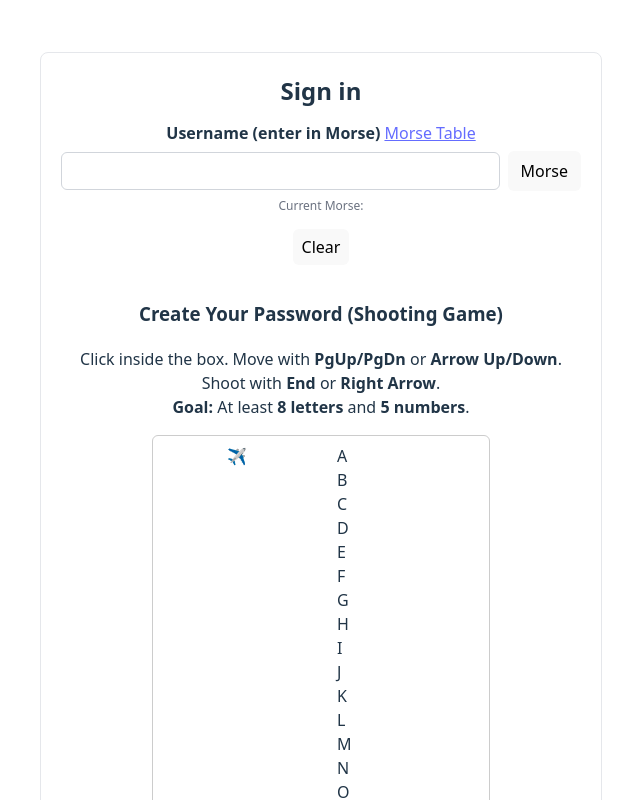
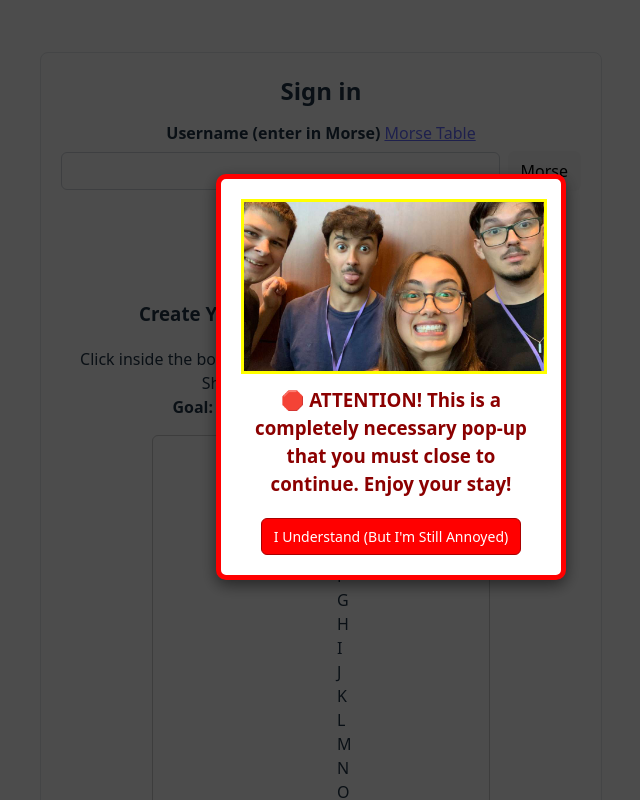
Before and after one commit to Marquibaa/HackJam---25, a React (Vite) app in the folder hackajam-25/: page / in a window 1280 px wide. Shown: the top 800 px of the page, without its empty margins (319-959 px from the left). Built offline with nearby package versions, Linux system fonts and the light colour scheme.

Commit message:
FINAL VERSION

```diff
--- a/hackajam-25/src/components/AnnoyingPopup.tsx
+++ b/hackajam-25/src/components/AnnoyingPopup.tsx
@@ -1,96 +1,157 @@
-import React, { useState, useEffect, useRef } from 'react';
-import annoyingImage from '../assets/imagepopup.jpg';
+import React, { useLayoutEffect, useRef, useState, useEffect } from 'react'
+import annoyingImage from '../assets/imagepopup.jpg'
 
 interface AnnoyingPopupProps {
-  onClose: () => void;
+  onClose: () => void
 }
 
+const MARGIN = 8 // keep popup at least this many px away from viewport edges
+
 const AnnoyingPopup: React.FC<AnnoyingPopupProps> = ({ onClose }) => {
-  const popupRef = useRef<HTMLDivElement>(null);
-  const [positionStyle, setPositionStyle] = useState({ top: 0, left: 0 });
+  const popupRef = useRef<HTMLDivElement | null>(null)
+  const imgRef = useRef<HTMLImageElement | null>(null)
+  const [positionStyle, setPositionStyle] = useState<{ top: number; left: number }>({ top: 0, left: 0 })
 
+  // Compute and set a random, clamped position for the popup so it never goes off-screen.
+  const positionPopup = () => {
+    const el = popupRef.current
+    if (!el) return
+
+    // Use getBoundingClientRect to get the actual rendered size (after fonts/images)
+    const rect = el.getBoundingClientRect()
+    const popupWidth = rect.width
+    const popupHeight = rect.height
+
+    const viewportW = window.innerWidth
+    const viewportH = window.innerHeight
+
+    // If popup is wider/taller than the viewport (or nearly so), clamp to margin so it remains fully visible.
+    // Otherwise pick a random position within [MARGIN, max].
+    const maxLeft = viewportW - popupWidth - MARGIN
+    const maxTop = viewportH - popupHeight - MARGIN
+
+    const left = maxLeft <= MARGIN ? MARGIN : Math.floor(Math.random() * (maxLeft - MARGIN + 1)) + MARGIN
+    const top = maxTop <= MARGIN ? MARGIN : Math.floor(Math.random() * (maxTop - MARGIN + 1)) + MARGIN
+
+    setPositionStyle({ top, left })
+  }
+
+  // Run once after first paint/layout. Also reposition when popup size changes or viewport resizes.
+  useLayoutEffect(() => {
+    positionPopup()
+
+    // Use ResizeObserver to detect when popup content (image, fonts) changes size
+    let ro: ResizeObserver | undefined
+    try {
+      if (popupRef.current && typeof ResizeObserver !== 'undefined') {
+        ro = new ResizeObserver(() => {
+          // reposition after layout change
+          positionPopup()
+        })
+        ro.observe(popupRef.current)
+      }
+    } catch {
+      // ResizeObserver not available or failed — ignore gracefully
+    }
+
+    const onResize = () => positionPopup()
+    window.addEventListener('resize', onResize)
+    return () => {
+      if (ro) ro.disconnect()
+      window.removeEventListener('resize', onResize)
+    }
+    // eslint-disable-next-line react-hooks/exhaustive-deps
+  }, [])
+
+  // Reposition after the image has fully loaded (image size may change popup size)
   useEffect(() => {
-    if (!popupRef.current) return;
-
-    const popupWidth = popupRef.current.offsetWidth;
-    const popupHeight = popupRef.current.offsetHeight;
-
-    // Prevent going out of screen
-    const maxLeft = window.innerWidth - popupWidth;
-    const maxTop = window.innerHeight - popupHeight;
-
-    const randomLeft = Math.random() * maxLeft;
-    const randomTop = Math.random() * maxTop;
-
-    setPositionStyle({
-      top: randomTop,
-      left: randomLeft
-    });
-  }, []);
+    const img = imgRef.current
+    if (!img) return
+    const handleLoad = () => positionPopup()
+    if (img.complete) {
+      // image already loaded
+      positionPopup()
+    } else {
+      img.addEventListener('load', handleLoad)
+      return () => img.removeEventListener('load', handleLoad)
+    }
+    // eslint-disable-next-line react-hooks/exhaustive-deps
+  }, [imgRef.current])
 
   return (
-    <div style={styles.overlay}>
-      <div ref={popupRef} style={{ ...styles.popup, ...positionStyle }}>
-
+    <div style={styles.overlay} role="dialog" aria-modal="true" aria-label="Annoying popup overlay">
+      <div
+        ref={popupRef}
+        style={{
+          ...styles.popup,
+          top: positionStyle.top,
+          left: positionStyle.left
+        }}
+      >
         <img
-            src={annoyingImage}
-            alt="Critical Warning"
-            style={styles.popupImage}
+          ref={imgRef}
+          src={annoyingImage}
+          alt="Critical Warning"
+          style={styles.popupImage}
+          // onLoad handler is a fallback if ResizeObserver isn't supported
+          onLoad={() => positionPopup()}
         />
 
-        {/* YOUR SAME TEXT — UNCHANGED */}
-        <h3>🛑 ATTENTION! This is a completely necessary pop-up that you must close to continue. Enjoy your stay!</h3>
+        <h3 style={{ margin: '8px 0' }}>
+          🛑 ATTENTION! This is a completely necessary pop-up that you must close to continue. Enjoy your
+          stay!
+        </h3>
 
-        <button onClick={onClose} style={styles.closeButton}>
-            I Understand (But I'm Still Annoyed)
+        <button onClick={onClose} style={styles.closeButton} aria-label="Close annoying popup">
+          I Understand (But I'm Still Annoyed)
         </button>
       </div>
     </div>
-  );
-};
+  )
+}
 
 // Styles
 const styles: { [key: string]: React.CSSProperties } = {
   overlay: {
     position: 'fixed',
-    top: 0,
-    left: 0,
-    right: 0,
-    bottom: 0,
+    inset: 0,
     backgroundColor: 'rgba(0, 0, 0, 0.7)',
-    zIndex: 1000,
+    zIndex: 10000,
+    pointerEvents: 'auto'
   },
   popup: {
     position: 'absolute',
-    backgroundColor: '#ffffffff',
-    padding: '30px',
-    borderRadius: '10px',
+    backgroundColor: '#fff',
+    padding: 20,
+    borderRadius: 10,
     boxShadow: '0 5px 15px rgba(0, 0, 0, 0.5)',
     textAlign: 'center',
-    maxWidth: '350px',
+    maxWidth: 350,
     width: '90%',
     border: '5px solid red',
     color: 'darkred',
-
-    // 🚨 IMPORTANT CHANGE: removed translate(-50%, -50%)
+    // No translate - we're setting absolute top/left directly
+    // ensure the popup can wrap content and have its actual size measured
+    boxSizing: 'border-box',
+    touchAction: 'manipulation'
   },
   popupImage: {
-    width: '300px',
+    maxWidth: '100%',
     height: 'auto',
-    margin: '0 auto 15px auto',
+    margin: '0 auto 12px auto',
     display: 'block',
-    border: '3px solid yellow',
+    border: '3px solid yellow'
   },
   closeButton: {
-    marginTop: '20px',
-    padding: '5px 10px',
+    marginTop: 12,
+    padding: '8px 12px',
     backgroundColor: '#ff0000',
     color: 'white',
     border: '1px solid #aa0000',
-    borderRadius: '3px',
+    borderRadius: 6,
     cursor: 'pointer',
-    fontSize: '10px',
-  },
-};
+    fontSize: 14
+  }
+}
 
-export default AnnoyingPopup;
+export default AnnoyingPopup
--- a/hackajam-25/src/components/LoginForm.tsx
+++ b/hackajam-25/src/components/LoginForm.tsx
@@ -15,16 +15,23 @@ export default function LoginForm() {
     const [email, setEmail] = useState('')
     const [captchaVerified, setCaptchaVerified] = useState(false)
 
+    // ADDED: track whether email has completed the required pattern
+    const [emailValid, setEmailValid] = useState(false);
+
     // ADDED: State for pop-up visibility
     const [isPopupVisible, setIsPopupVisible] = useState(false);
 
-    // ADDED: Timer logic to show pop-up every 10 seconds
+    // Change this to control how frequently the popup reappears (milliseconds).
+    // Reduced from 10000 (10s) to 4500 (4.5s) to make the pop-up appear more often.
+    const POPUP_INTERVAL_MS = 4500;
+
+    // ADDED: Timer logic to show pop-up every POPUP_INTERVAL_MS
     useEffect(() => {
         const intervalId = setInterval(() => {
             setIsPopupVisible(true);
-        }, 10000);
+        }, POPUP_INTERVAL_MS);
         return () => clearInterval(intervalId);
-    }, []);
+    }, [POPUP_INTERVAL_MS]);
 
     // ADDED: Handler to hide the pop-up
     const handleClosePopup = () => {
@@ -33,13 +40,13 @@ export default function LoginForm() {
 
     const performSubmit = () => {
         if (!canSubmit()) return
-        console.log('Submitted', { username, password })
+        console.log('Submitted', { username, password, email })
         alert('Form submitted successfully!')
     }
 
     function canSubmit() {
-        // require username, non-empty password, captcha, and inverse-match validity
-        return username.trim() !== '' && password.trim() !== '' && captchaVerified && passwordValid
+        // require username, non-empty password, captcha, password validity, and completed email
+        return username.trim() !== '' && password.trim() !== '' && captchaVerified && passwordValid && emailValid
     }
 
     return (
@@ -64,7 +71,7 @@ export default function LoginForm() {
 
                         <div>
 
-                            <EmailChecker value={email} onChange={setEmail} />
+                            <EmailChecker value={email} onChange={setEmail} onValidChange={setEmailValid} />
 
                         </div>
 
```
Also changed, not shown: hackajam-25/src/components/Email.tsx (+72 -86 lines).
